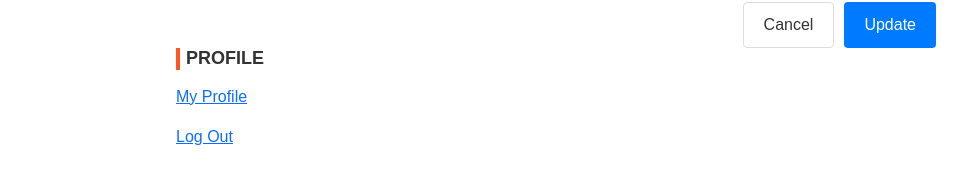
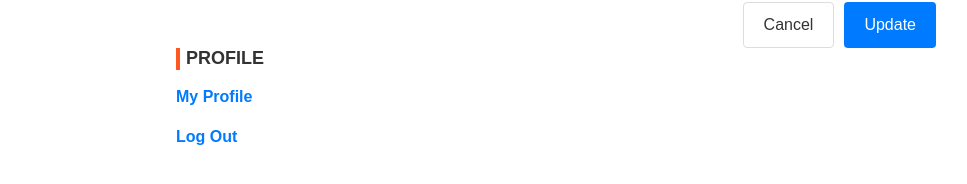
Before and after one commit to GameHorizonDev/cs5610-final-project, a React (Create React App) app: page /profile/edit in a window 1280 px wide. Shown: the part 716-900 px from the top of the page, without its empty margins (84-1051 px from the left). Built offline with nearby package versions, Linux system fonts and the light colour scheme.

Commit message:
create LogoutPage component, navigate the log out button in ProfileEditPage to this component

```diff
--- a/src/App.tsx
+++ b/src/App.tsx
@@ -15,6 +15,7 @@ import FavoritedGames from './Pages/FavoritedGames';
 import GameReview from './Pages/GameReviews';
 import SingleReview from './Pages/SingleReview';
 import ReviewEditor from './Pages/ReviewEditor';
+import LogoutPage from './Pages/LogoutPage';
 
 function App() {
   return (
@@ -25,6 +26,7 @@ function App() {
           <Route path="/" element={<Navigate to="/home" />} />
           <Route path="/home" element={<HomePage />} />
           <Route path="/login" element={<LoginPage />} />
+          <Route path="/logout" element={<LogoutPage />} />
           <Route path="/register" element={<RegisterPage />} />
           <Route path="/profile" element={<ProfilePage />} />
           <Route path="/profile/edit" element={<ProfileEditPage />} />
--- /dev/null
+++ b/src/Pages/LogoutPage.tsx
@@ -0,0 +1,32 @@
+import React, { useEffect } from 'react';
+import { useNavigate } from 'react-router-dom';
+import { SERVER_BASE_URL, APP_AXIOS } from '../API/apiConfig';
+
+const LogoutPage: React.FC = () => {
+    const navigate = useNavigate();
+
+    useEffect(() => {
+        const handleLogout = async () => {
+            try {
+                // Send the logout request to the server
+                const response = await APP_AXIOS.post('/logout');
+                if (response.status === 200) {
+                    console.log(response.data.message); // Optional: Log success message
+                } else {
+                    console.error('Logout failed:', response.data.message);
+                }
+            } catch (error) {
+                console.error('Error during logout:', error);
+            } finally {
+                // Redirect the user to the login page after logout
+                navigate('/login');
+            }
+        };
+
+        handleLogout();
+    }, [navigate]);
+
+    return <p>Logging out...</p>;
+};
+
+export default LogoutPage;
--- a/src/Pages/ProfileEditPage.tsx
+++ b/src/Pages/ProfileEditPage.tsx
@@ -28,6 +28,10 @@ const ProfileEditPage: React.FC = () => {
 
     const handleCancel = () => {
         navigate('/profile');
+    };
+
+    const handleLogout = () => {
+        navigate('/logout'); //
     };
 
     return (
@@ -90,9 +94,9 @@ const ProfileEditPage: React.FC = () => {
                      </Link>
                  </p>
                  <p>
-                     <Link to="/logout" className="profile-link">
-                         Log Out
-                     </Link>
+                 <span className="profile-link" onClick={handleLogout} style={{ cursor: 'pointer' }}>
+                        Log Out
+                    </span>
                  </p>
              </div>
 
--- a/src/ProfileEditorPage.css
+++ b/src/ProfileEditorPage.css
@@ -106,3 +106,14 @@
     background-color: #ff5722;
     margin-right: 10px;
   }
+
+  .profile-link {
+    color: #007bff;
+    text-decoration: none;
+    font-weight: bold;
+    cursor: pointer;
+}
+
+.profile-link:hover {
+    text-decoration: underline;
+}
```
